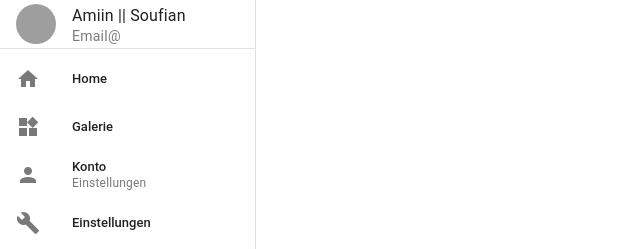
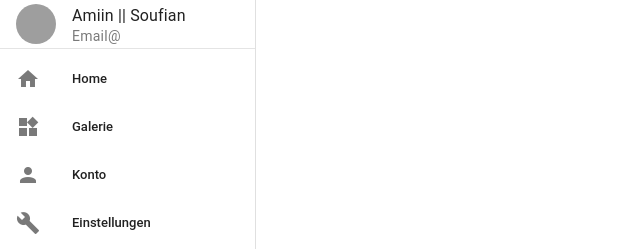
Before and after one commit to najjar77/Sport, a Nuxt app: page /testing in a window 1280 px wide. Shown: the top 249 px of the page, without its empty margins (0-640 px from the left). Built offline with nearby package versions, Linux system fonts and the light colour scheme; grey boxes are pictures that could not be loaded.

Commit message:
add Navigationbar

```diff
--- a/pages/testing.vue
+++ b/pages/testing.vue
@@ -21,7 +21,7 @@
     <v-list density="comfortable" nav="true">
       <v-list-item prepend-icon="mdi-home" title="Home" value="Nav_Home"/>
       <v-list-item prepend-icon="mdi-widgets" title="Galerie" value="Nav_Gallery"/>
-      <v-list-item prepend-icon="mdi-account" title="Konto" subtitle="Einstellungen" value="Nav_Account"/>
+      <v-list-item prepend-icon="mdi-account" title="Konto" value="Nav_Account"/>
       <v-list-item prepend-icon="mdi-wrench" title="Einstellungen" value="Nav_Settings"/>
       <v-divider/>
 
```
